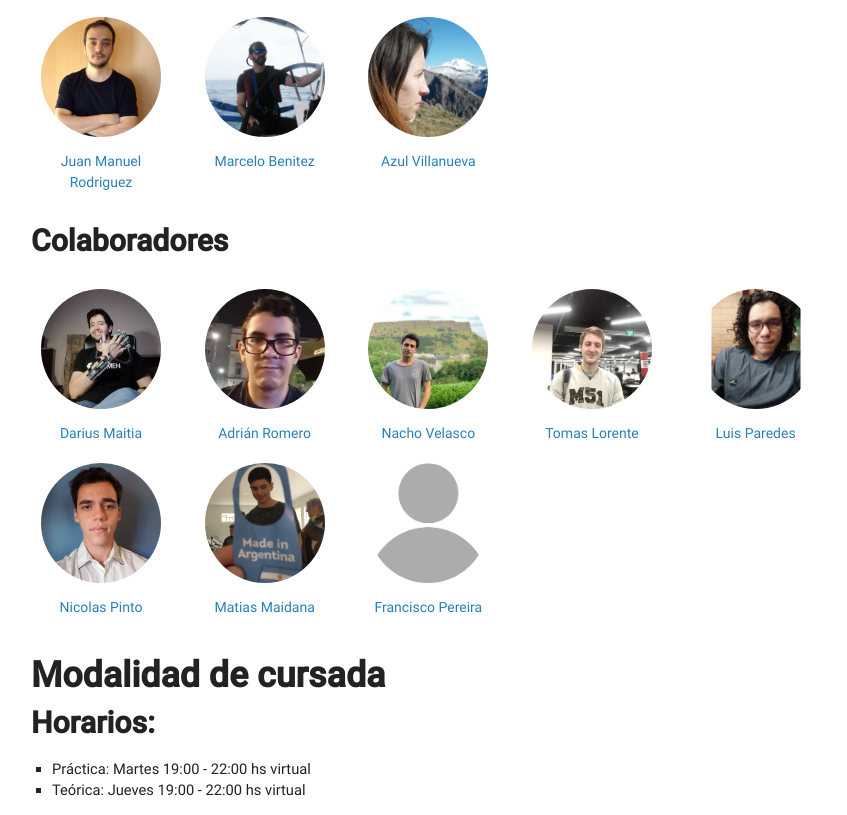
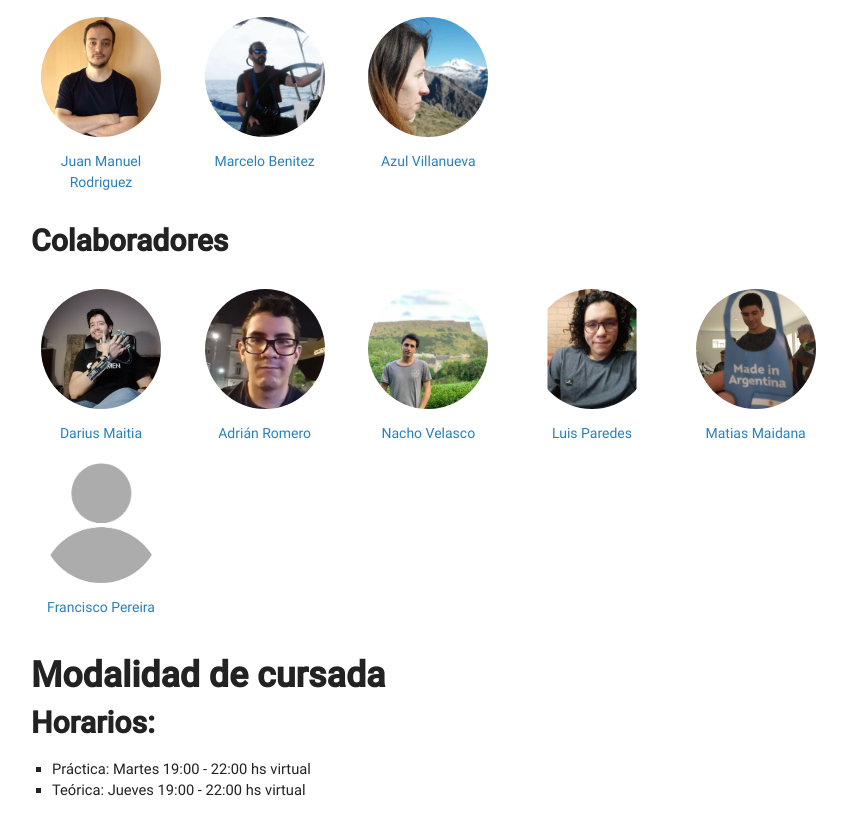
Before and after one commit to datos7506-fiuba/datos7506-fiuba.github.io, a plain HTML site: page index.html in a window 1280 px wide. Shown: the part 552-1367 px from the top of the page, without its empty margins (305-1152 px from the left). Drawn offline with Linux system fonts and the light colour scheme.

Commit message:
Removing old instructors

```diff
--- a/index.html
+++ b/index.html
@@ -6,7 +6,7 @@
 
       <meta charset="utf-8">
 <meta name="viewport" content="width=device-width, initial-scale=1, maximum-scale=1, user-scalable=no">
-<meta name="revised" content="2022-08-21T17:49:10 CEST">
+<meta name="revised" content="2022-08-21T18:09:58 CEST">
 <title>Home :: Organización de Datos 75.06/95.58</title>
 <link rel="shortcut icon" href="/images/favicon.png" type="image/x-icon" />
 <link href="/css/nucleus.css" rel="stylesheet">
@@ -209,20 +209,8 @@
     </div>
     <div class="instructor">
       <a href="/">
-      <div class="instructorphoto"><img src="images/profiles/tomas_lorente.jpg"></div>
-      <div>Tomas Lorente</div>
-      </a>
-    </div>
-    <div class="instructor">
-      <a href="/">
       <div class="instructorphoto"><img src="images/profiles/luis_paredes.jpg"></div>
       <div>Luis Paredes</div>
-      </a>
-    </div>
-    <div class="instructor">
-      <a href="/">
-      <div class="instructorphoto"><img src="images/profiles/nicolas_pinto.jpg"></div>
-      <div>Nicolas Pinto</div>
       </a>
     </div>
     <div class="instructor">
--- a/index.json
+++ b/index.json
@@ -32,7 +32,7 @@
 	"title": "Home",
 	"tags": [],
 	"description": "Home",
-	"content": "Organización de Datos 75.06/95.58 Bienvenidos a la página oficial del curso de la materia organización de datos (75.06/95.58) encabezado por Juan Manuel Rodriguez.\nDescripción del curso //TODO\nEquipo   Docentes  Juan Manuel Rodriguez    Marcelo Benitez    Azul Villanueva    Colaboradores  Darius Maitia    Adrián Romero    Nacho Velasco    Tomas Lorente    Luis Paredes    Nicolas Pinto    Matias Maidana    Francisco Pereira     Modalidad de cursada Horarios:  Práctica: Martes 19:00 - 22:00 hs virtual Teórica: Jueves 19:00 - 22:00 hs virtual  Régimen de aprobación:  1 trabajo práctico durante la cursada (no hay reentrega) 1 trabajo práctico durante la cursada (una reentrega) Parcial. (2 recuperatorios) 1 trabajo práctico final, con posibilidad de ser entregado en cualquier fecha de coloquio. (2 posibilidades de reentrega) Defensa oral del último TP.  Temario  Pandas Visualización de datos Métodos de regresión Métodos de clasificación Métodos de clusterización Natural language processing Árboles Ensambles Redes neuronales y redes neuronales profundas Support vector machine (SVM) Reducción de la dimensionalidad Algoritmos genéticos  Recursos  Guía de estudios Libro: Hands-On Machine Learning with Scikit-Learn, Keras, and TensorFlow Concepts, Tools, and Techniques to Build Intelligent Systems (2019).pdf_  "
+	"content": "Organización de Datos 75.06/95.58 Bienvenidos a la página oficial del curso de la materia organización de datos (75.06/95.58) encabezado por Juan Manuel Rodriguez.\nDescripción del curso //TODO\nEquipo   Docentes  Juan Manuel Rodriguez    Marcelo Benitez    Azul Villanueva    Colaboradores  Darius Maitia    Adrián Romero    Nacho Velasco    Luis Paredes    Matias Maidana    Francisco Pereira     Modalidad de cursada Horarios:  Práctica: Martes 19:00 - 22:00 hs virtual Teórica: Jueves 19:00 - 22:00 hs virtual  Régimen de aprobación:  1 trabajo práctico durante la cursada (no hay reentrega) 1 trabajo práctico durante la cursada (una reentrega) Parcial. (2 recuperatorios) 1 trabajo práctico final, con posibilidad de ser entregado en cualquier fecha de coloquio. (2 posibilidades de reentrega) Defensa oral del último TP.  Temario  Pandas Visualización de datos Métodos de regresión Métodos de clasificación Métodos de clusterización Natural language processing Árboles Ensambles Redes neuronales y redes neuronales profundas Support vector machine (SVM) Reducción de la dimensionalidad Algoritmos genéticos  Recursos  Guía de estudios Libro: Hands-On Machine Learning with Scikit-Learn, Keras, and TensorFlow Concepts, Tools, and Techniques to Build Intelligent Systems (2019).pdf_  "
 },
 {
 	"uri": "https://datos7506-fiuba.github.io/tags/pr%C3%A1cticos/",
```
Also changed, not shown: 404.html (+1 -1 lines), _footer/index.html (+1 -1 lines), calendar/index.html (+1 -1 lines), categories/index.html (+1 -1 lines), exams/index.html (+1 -1 lines), recordings/index.html (+1 -1 lines), tags/index.html (+1 -1 lines), tags/prácticos/index.html (+1 -1 lines), tags/trabajos/index.html (+1 -1 lines), tps/index.html (+1 -1 lines), tps/tp1/index.html (+1 -1 lines), tps/tp2/index.html (+1 -1 lines), tps/tp3/index.html (+1 -1 lines).
